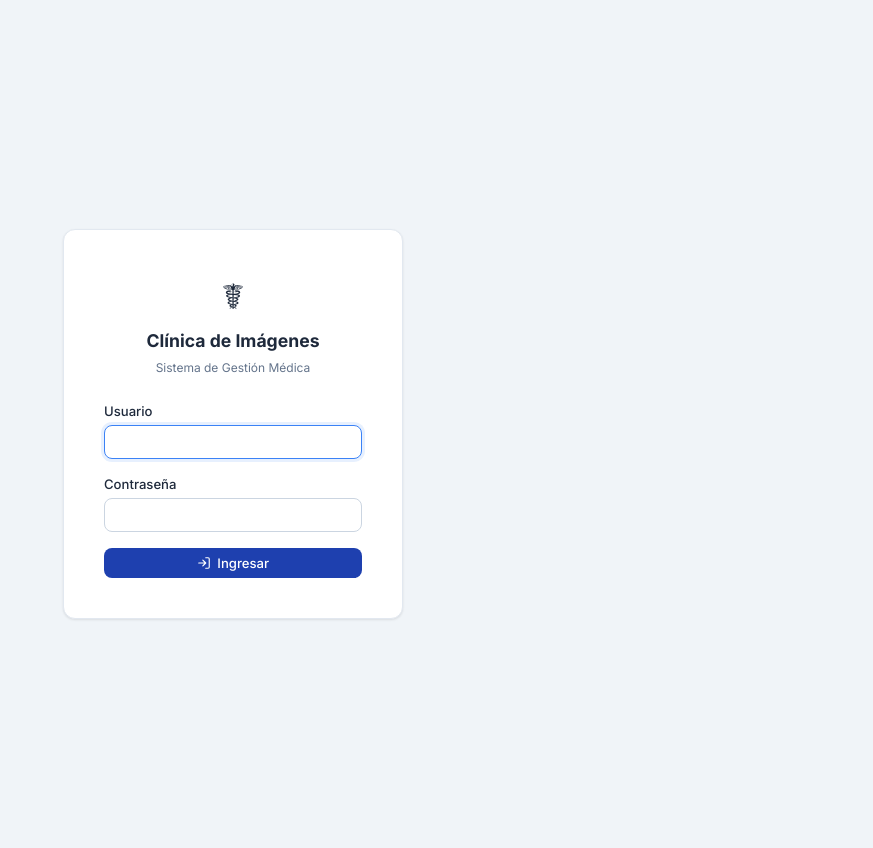
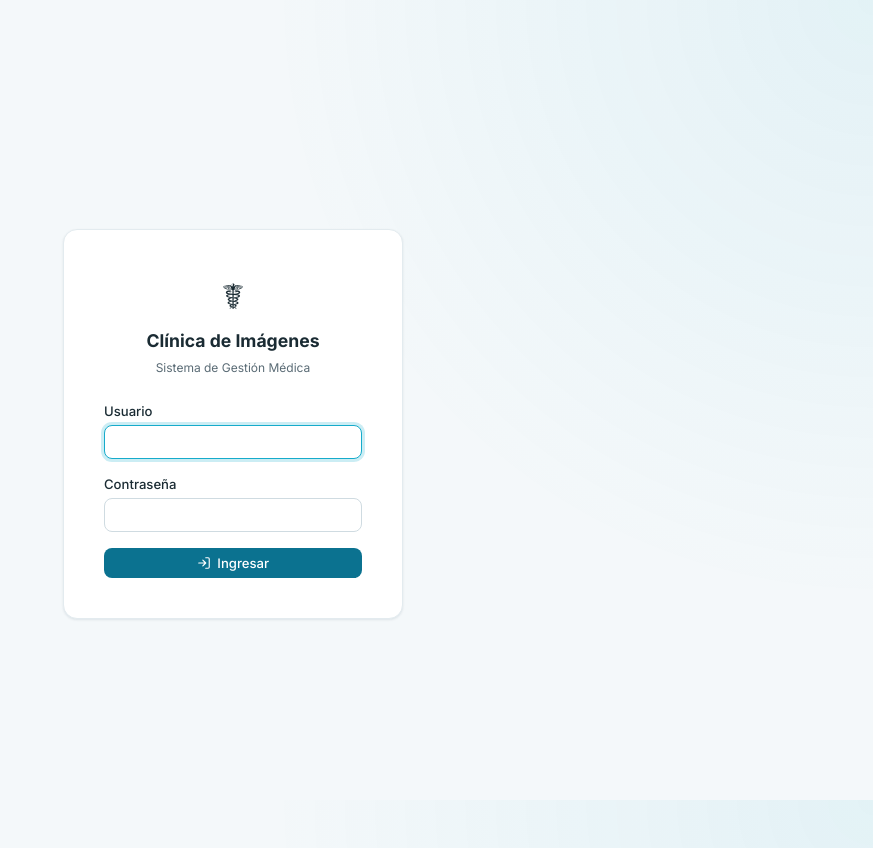
Before and after one commit to Marilin8/ProyectoSeminarioIII, a Django app: page / in a window 1280 px wide. Shown: the whole page, without its empty margins (407-1280 px from the left). Run offline with Django 5.2, Linux system fonts and the light colour scheme; data comes from the database, SQL or seed files in the repository; data that the repository does not hold is empty.

Commit message:
Tema CIME: paleta de colores del logo (cian y morado)
- theme.css: tokens de diseño con escalas cian (#16abcb) y morado (#7f53ad)
  del logo de CIME, neutros fríos y colores de estado con contraste AA.
- Barra lateral en degradado cian-morado, línea de marca en la barra
  superior, encabezados de tabla, badges y estados con la nueva paleta.
- Nuevo botón .btn-secondary (morado).
- Plantillas: se reemplazan azules fijos por variables del tema.

Co-Authored-By: Claude Opus 5.5 <noreply@anthropic.com>

```diff
--- a/pacientes/templates/pacientes/adjuntar_imagenes.html
+++ b/pacientes/templates/pacientes/adjuntar_imagenes.html
@@ -24,7 +24,7 @@
         .verificacion small { color: var(--text-muted); }
         .verificacion-ok { background: #f0fdf4; border: 1px solid #bbf7d0; color: #166534; font-weight: 600; }
         .verificacion-espera { background: #fffbeb; border: 1px solid #fde68a; color: #92400e; }
-        .verificacion-actualizado { background: #eff6ff; border: 1px solid #bfdbfe; color: #1e3a8a; }
+        .verificacion-actualizado { background: var(--primary-soft, #e8f7fb); border: 1px solid var(--cian-200, #a6e6f3); color: var(--primary-dark, #0b5d74); }
         .verificacion-acciones { display: flex; gap: 0.6rem; flex-wrap: wrap; margin: 1rem 0; }
         .verificacion-acciones form { margin: 0; }
         .verificacion-acciones .btn { min-width: 11rem; }
--- a/pacientes/templates/pacientes/agendar_cita.html
+++ b/pacientes/templates/pacientes/agendar_cita.html
@@ -5,7 +5,7 @@
 
 {% block extra_css %}
     <style>
-        .horario { background: var(--info-light); border: 1px solid #bfdbfe; border-radius: var(--radius); padding: 0.6rem 0.75rem; font-size: 0.82rem; color: var(--primary-dark); margin-top: 1rem; }
+        .horario { background: var(--primary-soft); border: 1px solid var(--cian-200, #a6e6f3); border-radius: var(--radius); padding: 0.6rem 0.75rem; font-size: 0.82rem; color: var(--primary-dark); margin-top: 1rem; }
         .horario a { color: var(--primary); margin-left: 0.5rem; font-weight: 500; }
         .aviso-paciente { display: none; margin-top: 0.75rem; padding: 0.6rem 0.75rem; border-radius: var(--radius); font-size: 0.82rem; background: var(--success-light); color: #166534; border: 1px solid #bbf7d0; }
         .aviso-paciente a { color: inherit; font-weight: bold; margin-left: 0.5rem; }
@@ -46,7 +46,7 @@
                 Paciente ya registrado — se cargaron sus datos. Podés corregir el teléfono y el correo si cambiaron.
                 <a href="#" id="btn-buscar-otro">No es este paciente</a>
             </div>
-            <div class="aviso-paciente" id="aviso-paciente-no-encontrado" style="background:var(--info-light);color:#1e3a8a;border:1px solid #bfdbfe;">
+            <div class="aviso-paciente" id="aviso-paciente-no-encontrado" style="background:var(--primary-soft);color:var(--primary-dark, #0b5d74);border:1px solid var(--cian-200, #a6e6f3);">
                 No hay ningún paciente registrado con ese DPI — completá los datos para registrarlo.
             </div>
 
--- a/pacientes/templates/pacientes/agendar_privado.html
+++ b/pacientes/templates/pacientes/agendar_privado.html
@@ -8,7 +8,7 @@
         .aviso-paciente { display: none; margin-top: 0.75rem; padding: 0.6rem 0.75rem; border-radius: var(--radius); font-size: 0.82rem; background: var(--success-light); color: #166534; border: 1px solid #bbf7d0; }
         .aviso-paciente a { color: inherit; font-weight: bold; margin-left: 0.5rem; }
         .aviso-telefono-duplicado { display: none; margin-top: 0.5rem; padding: 0.5rem 0.7rem; border-radius: var(--radius); font-size: 0.8rem; background: var(--warning-light); color: #713f12; border: 1px solid #fde047; }
-        .previa-estudio { display: none; margin-top: 0.35rem; padding: 0.4rem 0.65rem; background: var(--info-light); border: 1px solid #bfdbfe; border-radius: var(--radius); font-size: 0.82rem; color: var(--primary-dark); font-weight: 600; }
+        .previa-estudio { display: none; margin-top: 0.35rem; padding: 0.4rem 0.65rem; background: var(--primary-soft); border: 1px solid var(--cian-200, #a6e6f3); border-radius: var(--radius); font-size: 0.82rem; color: var(--primary-dark); font-weight: 600; }
         .previa-estudio.visible { display: block; }
         .seccion-titulo { font-size: 0.95rem; color: var(--text); margin: 1.5rem 0 0.25rem; border-bottom: 1px solid var(--border-light); padding-bottom: 0.3rem; font-weight: 600; }
     </style>
@@ -43,7 +43,7 @@
                 Paciente ya registrado — se completaron sus datos.
                 <a href="#" id="btn-buscar-otro">No es este paciente</a>
             </div>
-            <div class="aviso-paciente" id="aviso-paciente-no-encontrado" style="background:var(--info-light);color:#1e3a8a;border:1px solid #bfdbfe;">
+            <div class="aviso-paciente" id="aviso-paciente-no-encontrado" style="background:var(--primary-soft);color:var(--primary-dark, #0b5d74);border:1px solid var(--cian-200, #a6e6f3);">
                 No hay ningún paciente registrado con ese DPI — completá los datos para registrarlo.
             </div>
 
--- a/pacientes/templates/pacientes/calendario.html
+++ b/pacientes/templates/pacientes/calendario.html
@@ -39,14 +39,14 @@
             padding: 0.4rem;
             border-radius: var(--radius);
             text-decoration: none;
-            background: #bfdbfe;
+            background: var(--cian-200, #a6e6f3);
             color: var(--primary-dark);
             font-weight: 600;
             font-size: 0.8rem;
             transition: background var(--transition);
         }
         a.slot:hover {
-            background: #93c5fd;
+            background: var(--cian-300, #66d1e7);
         }
         span.pasado {
             display: block;
--- a/pacientes/templates/pacientes/crear_medico_tratante.html
+++ b/pacientes/templates/pacientes/crear_medico_tratante.html
@@ -111,7 +111,7 @@
             <div style="display:flex; gap:10px;">
                 <button
                     type="submit"
-                    style="padding:10px 18px; background:#2563eb; color:white; border:none; border-radius:8px; cursor:pointer;">
+                    style="padding:10px 18px; background:var(--primary, #0b7290); color:white; border:none; border-radius:8px; cursor:pointer;">
                     {% if editando %}
                         Guardar cambios
                     {% else %}
--- a/pacientes/templates/pacientes/crear_modalidad.html
+++ b/pacientes/templates/pacientes/crear_modalidad.html
@@ -47,7 +47,7 @@
             <div style="display:flex; gap:10px;">
                 <button
                     type="submit"
-                    style="padding:10px 18px; background:#2563eb; color:white; border:none; border-radius:8px; cursor:pointer;">
+                    style="padding:10px 18px; background:var(--primary, #0b7290); color:white; border:none; border-radius:8px; cursor:pointer;">
                     {% if editando %}
                         Guardar cambios
                     {% else %}
--- a/pacientes/templates/pacientes/lista_medicos_tratantes.html
+++ b/pacientes/templates/pacientes/lista_medicos_tratantes.html
@@ -13,7 +13,7 @@
 
         <div style="display:flex; gap:10px;">
             <a href="{% url 'crear_medico_tratante' %}"
-               style="padding:10px 16px; background:#2563eb; color:white; border-radius:8px; text-decoration:none;">
+               style="padding:10px 16px; background:var(--primary, #0b7290); color:white; border-radius:8px; text-decoration:none;">
                 + Nuevo médico tratante
             </a>
         </div>
--- a/pacientes/templates/pacientes/lista_modalidades.html
+++ b/pacientes/templates/pacientes/lista_modalidades.html
@@ -18,7 +18,7 @@
             </a>
 
             <a href="{% url 'crear_modalidad' %}"
-               style="padding:10px 16px; background:#2563eb; color:white; border-radius:8px; text-decoration:none;">
+               style="padding:10px 16px; background:var(--primary, #0b7290); color:white; border-radius:8px; text-decoration:none;">
                 + Nueva modalidad
             </a>
         </div>
--- a/pacientes/templates/pacientes/pagos_pendientes.html
+++ b/pacientes/templates/pacientes/pagos_pendientes.html
@@ -23,7 +23,7 @@
         .orden-agrupada .eyebrow { color:var(--primary); font-size:0.72rem; font-weight:700; text-transform:uppercase; letter-spacing:.06em; }
         .orden-agrupada-opciones { display:flex; flex-wrap:wrap; gap:.7rem; align-items:end; margin-top:1rem; }
         .orden-agrupada-opciones label { display:flex; flex-direction:column; gap:.3rem; font-size:.76rem; font-weight:600; color:var(--text-muted); min-width:9rem; }
-        .orden-resumen { margin-top:1rem; padding:.8rem 1rem; border-radius:var(--radius); background:#eff6ff; border:1px solid #bfdbfe; color:#1e3a8a; }
+        .orden-resumen { margin-top:1rem; padding:.8rem 1rem; border-radius:var(--radius); background:var(--primary-soft, #e8f7fb); border:1px solid var(--cian-200, #a6e6f3); color:var(--primary-dark, #0b5d74); }
         .orden-resumen div { margin-top:.25rem; font-size:.85rem; }
         @media (max-width: 800px) { .orden-agrupada-cabecera { flex-direction:column; } }
     </style>
--- a/pacientes/templates/pacientes/pantalla_sala_espera.html
+++ b/pacientes/templates/pacientes/pantalla_sala_espera.html
@@ -24,7 +24,7 @@
             display: flex;
             justify-content: space-between;
             align-items: center;
-            border-bottom: 3px solid #2563eb;
+            border-bottom: 3px solid var(--primary, #0b7290);
         }
         .encabezado h1 { margin: 0; font-size: 34px; }
         .reloj { font-size: 28px; font-weight: bold; }
--- a/static/css/theme.css
+++ b/static/css/theme.css
@@ -1,36 +1,100 @@
 /* ============================================
-   Clínica de Imágenes — Tema Médico Azul v2
+   Clínica de Imágenes — Tema CIME v4
+   Paleta tomada del logo de CIME (Centro de Imágenes Médicas y
+   Especialidades): cian #16abcb y morado #7f53ad, con neutros fríos
+   y texto casi negro como el del logotipo.
+   El cian del logo no alcanza contraste AA con texto blanco (2.7:1):
+   se usa en rellenos y detalles; botones y enlaces usan --cian-600.
    ============================================ */
 @import url('https://fonts.googleapis.com/css2?family=Inter:wght@400;500;600;700&display=swap');
 
 :root {
-    --primary: #1e40af;
-    --primary-light: #3b82f6;
-    --primary-dark: #1e3a8a;
-    --accent: #0ea5e9;
-    --bg: #f0f4f8;
-    --card: #ffffff;
-    --text: #1e293b;
-    --text-muted: #64748b;
-    --border: #cbd5e1;
-    --border-light: #e2e8f0;
-    --success: #16a34a;
+    /* --- Cian CIME (color principal del logo) --- */
+    --cian-50:  #ecfafd;
+    --cian-100: #d3f3fa;
+    --cian-200: #a6e6f3;
+    --cian-300: #66d1e7;
+    --cian-400: #2fbcd8;
+    --cian-500: #16abcb;       /* color exacto del logo */
+    --cian-600: #0b7290;       /* botones/enlaces: 5.5:1 con blanco */
+    --cian-700: #0d6c86;
+    --cian-800: #0b5d74;
+    --cian-900: #0e3a4a;
+
+    /* --- Morado CIME (color secundario del logo) --- */
+    --morado-50:  #f6f1fb;
+    --morado-100: #ece2f6;
+    --morado-200: #d9c6ee;
+    --morado-300: #bc9de0;
+    --morado-400: #9c72c8;
+    --morado-500: #7f53ad;     /* color exacto del logo: 5.6:1 con blanco */
+    --morado-600: #6b4096;
+    --morado-700: #59357c;
+
+    /* --- Neutros fríos --- */
+    --neutral-0:   #ffffff;
+    --neutral-50:  #f8fbfc;
+    --neutral-100: #f4f8fa;
+    --neutral-150: #edf3f6;
+    --neutral-200: #e3ebef;
+    --neutral-300: #cfdbe1;
+    --neutral-500: #5a6b75;
+    --neutral-700: #34444d;
+    --neutral-900: #1a2b33;
+
+    /* --- Tokens semánticos (los que usan los componentes) --- */
+    --primary: var(--cian-600);
+    --primary-light: var(--cian-500);
+    --primary-dark: var(--cian-800);
+    --primary-soft: #e8f7fb;
+    --primary-ring: rgba(22,171,203,0.22);
+    --secondary: var(--morado-500);
+    --secondary-dark: var(--morado-600);
+    --secondary-soft: var(--morado-50);
+    --accent: var(--morado-500);
+    --bg: var(--neutral-100);
+    --card: var(--neutral-0);
+    --surface-2: var(--neutral-50);
+    --hover: var(--neutral-150);
+    --text: var(--neutral-900);
+    --text-soft: var(--neutral-700);
+    --text-muted: var(--neutral-500);
+    --border: var(--neutral-300);
+    --border-light: var(--neutral-200);
+
+    --success: #15803d;
+    --success-dark: #166534;
     --success-light: #dcfce7;
+    --success-border: #bbf7d0;
     --danger: #dc2626;
+    --danger-dark: #b91c1c;
+    --danger-text: #991b1b;
     --danger-light: #fee2e2;
-    --warning: #f59e0b;
+    --danger-border: #fecaca;
+    --warning: #b45309;
+    --warning-dark: #92400e;
     --warning-light: #fef3c7;
-    --info: #0ea5e9;
-    --info-light: #eff6ff;
-    --sidebar-bg: #0f172a;
-    --sidebar-text: #94a3b8;
-    --sidebar-active: #3b82f6;
-    --sidebar-hover: #1e293b;
+    --warning-border: #fde68a;
+    --info: var(--cian-700);
+    --info-dark: var(--cian-800);
+    --info-light: var(--cian-50);
+    --info-border: var(--cian-200);
+    --violeta: var(--morado-700);
+    --violeta-light: var(--morado-100);
+
+    --sidebar-bg: var(--cian-900);
+    --sidebar-bg-2: #2a2650;   /* el degradado termina en un morado profundo */
+    --sidebar-text: #b9d3dc;
+    --sidebar-muted: #9fb6c0;
+    --sidebar-active: var(--cian-300);
+    --sidebar-hover: rgba(255,255,255,0.06);
+    --sidebar-line: rgba(255,255,255,0.08);
+
     --radius: 8px;
-    --radius-lg: 12px;
-    --shadow: 0 1px 3px rgba(0,0,0,0.06), 0 1px 2px rgba(0,0,0,0.04);
-    --shadow-md: 0 4px 12px rgba(0,0,0,0.08);
-    --shadow-lg: 0 10px 30px rgba(0,0,0,0.12);
+    --radius-lg: 14px;
+    --shadow: 0 1px 3px rgba(14,58,74,0.06), 0 1px 2px rgba(14,58,74,0.04);
+    --shadow-md: 0 4px 14px rgba(14,58,74,0.08);
+    --shadow-lg: 0 12px 32px rgba(14,58,74,0.14);
     --transition: 0.15s ease;
 }
 
@@ -39,6 +103,8 @@
 body {
     font-family: 'Inter', 'Segoe UI', system-ui, -apple-system, sans-serif;
     background: var(--bg);
+    background-image: radial-gradient(circle at 100% 0%, rgba(22,171,203,0.08), transparent 40%);
+    background-attachment: fixed;
     color: var(--text);
     min-height: 100vh;
     display: flex;
```
Also changed, not shown: other parts of static/css/theme.css (+59 -48 lines).
